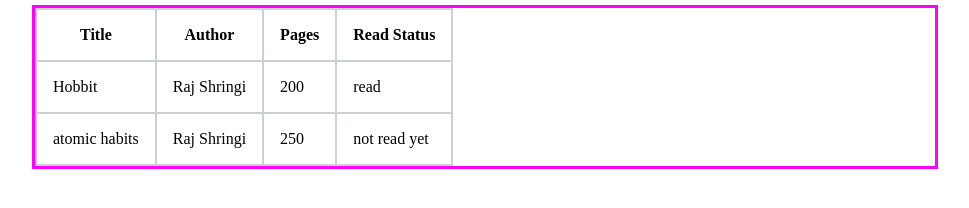
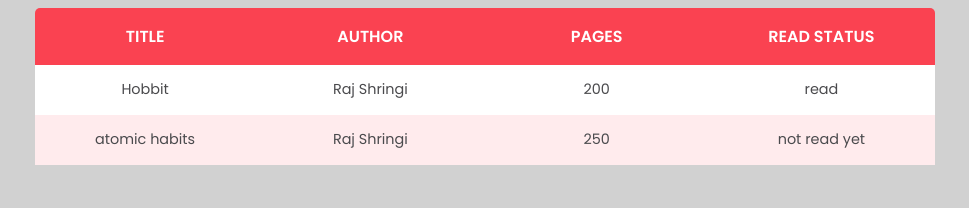
Before and after one commit to RajShringi/Library, a plain HTML site: page index.html in a window 1280 px wide. Shown: the whole page, without its empty margins (155-1124 px from the left). Drawn offline with Linux system fonts and the light colour scheme.

Commit message:
give style to table

```diff
--- a/index.css
+++ b/index.css
@@ -1,22 +1,62 @@
+@import url("https://fonts.googleapis.com/css2?family=Poppins:wght@400;600;900&display=swap");
 *,
 *::before,
 *::after {
   box-sizing: border-box;
 }
 
+:root {
+  --primary-color: #fa4251;
+  --background-body: #d1d1d1;
+}
+
+body {
+  background: var(--background-body);
+}
+
 table {
-  border-collapse: collapse;
+  border-collapse: separate;
+  border-spacing: 0;
+  color: #4a4a4d;
+  font-family: "Poppins", sans-serif;
 }
 
 th,
 td {
-  border: 2px solid #cecfd5;
   padding: 1em;
+  overflow: hidden;
+  text-align: center;
+  width: 400px;
+  min-width: 100%;
 }
 
+tbody {
+  background: #fff;
+  font-weight: 400;
+  font-size: 0.9rem;
+}
+
+tbody tr:nth-child(even) {
+  background: #ffebed;
+}
+
+thead {
+  background: #fa4251;
+  color: #fff;
+  text-transform: uppercase;
+}
+thead th {
+  font-size: 1rem;
+  font-weight: 600;
+}
+th:first-child {
+  border-top-left-radius: 5px;
+}
+th:last-child {
+  border-top-right-radius: 5px;
+}
 .container {
   width: 900px;
   max-width: 100%;
-  outline: 3px solid magenta;
   margin: 0 auto;
 }
```
